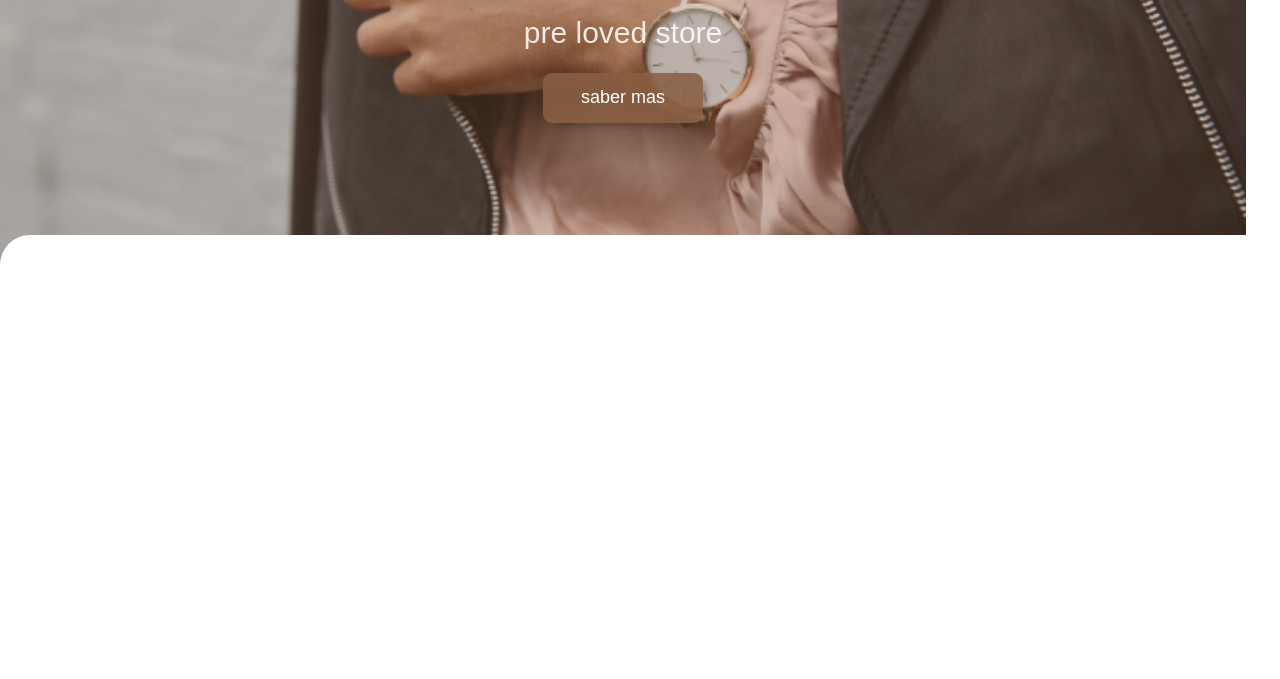
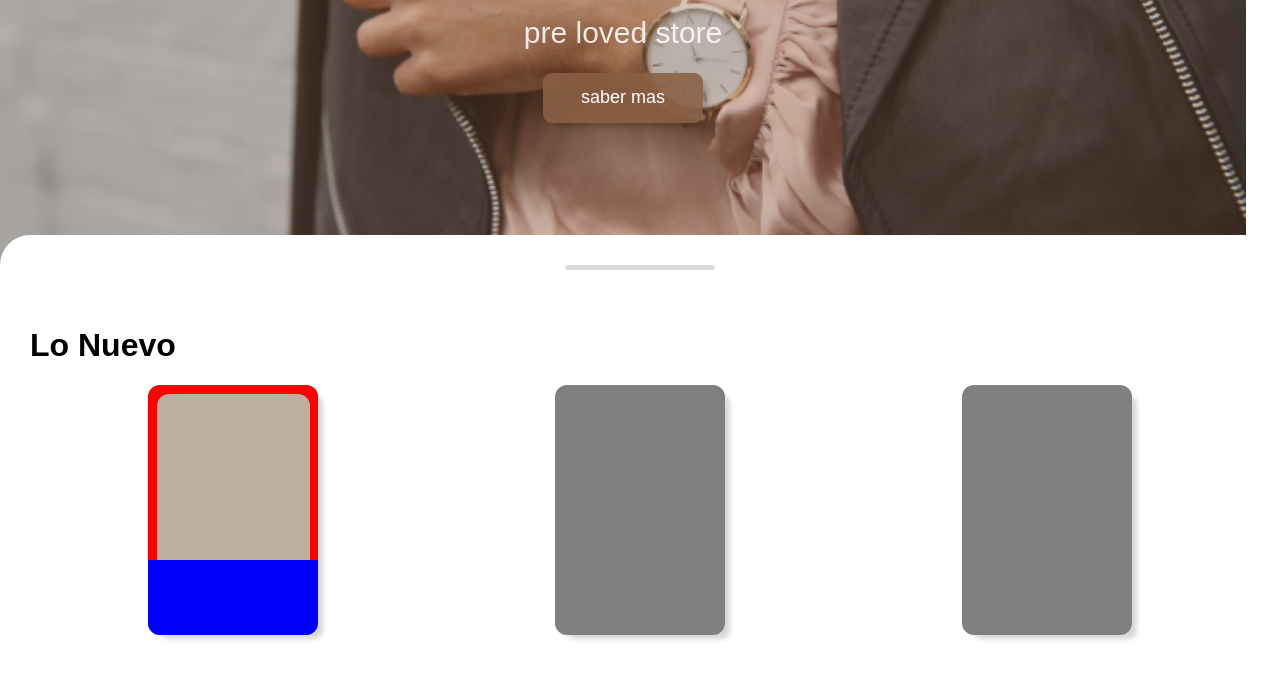
Before and after one commit to Ed4n/Box-Style, a plain HTML site: page index.html in a window 1280 px wide. Shown: the part 365-1044 px from the top of the page. Drawn offline with Linux system fonts and the light colour scheme.

Commit message:
Se trabajo el producto

```diff
--- a/CSS/index.css
+++ b/CSS/index.css
@@ -84,9 +84,25 @@ header {
 main {
   height: 1500px;
   border-radius: 30px 30px 0px 0px;
-  padding: 20px;
+  padding: 30px;
   background-color: white;
   transform: translateY(600px);
   position: relative;
   overscroll-behavior: auto;
 }
+
+
+
+.cont-bar {
+  display: flex;
+  justify-content: center;
+  align-items: center;
+  margin-bottom: 50px;
+}
+
+.bar {
+  width: 150px;
+  height: 5px;
+  border-radius: 12px;
+  background: rgba(0, 0, 0, 0.144);
+}
--- a/CSS/nav.css
+++ b/CSS/nav.css
@@ -53,9 +53,9 @@ nav {
   flex-direction: column;
   clip-path: circle(100px at 90% -10%);
   -webkit-clip-path: circle(100px at 100% -10%);
-  transition: 1s ease-in;
+  transition: 0.7s ease-out;
   pointer-events: none;
-  transform: translateY(-8px);
+  transform: translateY(-12px);
 
   z-index: 9;
 }
--- /dev/null
+++ b/CSS/product.css
@@ -0,0 +1,45 @@
+/* Product // ------------------ */
+.cont-products {
+  display: flex;
+  justify-content: space-around;
+  flex-wrap: wrap;
+}
+
+.product {
+  width: 170px;
+  height: 250px;
+  background: grey;
+  margin: 15px 0px;
+  border-radius: 12px;
+  display: flex;
+  flex-direction: column;
+  align-items: center;
+  box-shadow: 8px 7px 5px -3px rgba(0, 0, 0, 0.16);
+  -webkit-box-shadow: 8px 7px 5px -3px rgba(0, 0, 0, 0.16);
+  -moz-box-shadow: 8px 7px 5px -3px rgba(0, 0, 0, 0.16);
+}
+
+.product-top {
+  background: red;
+  height: 70%;
+  width: 100%;
+  border-radius: 12px 12px 0px 0px;
+  display: flex;
+  justify-content: center;
+  align-items: center;
+}
+
+.product-top__container {
+  width: 90%;
+  height: 95%;
+  align-self: flex-end;
+  border-radius: 12px 12px 0 0;
+  background: var(--color-late);
+}
+
+.product-bottom {
+  background: blue;
+  height: 30%;
+  width: 100%;
+  border-radius: 0 0 12px 12px;
+}
--- a/HTML/index.html
+++ b/index.html
@@ -8,6 +8,7 @@
     <link rel="stylesheet" href="../CSS/index.css" />
     <link rel="stylesheet" href="../CSS/style.css" />
     <link rel="stylesheet" href="../CSS/nav.css">
+    <link rel="stylesheet" href="CSS/product.css">
   </head>
   <body>
     <!-- nav // ============================= -->
@@ -20,7 +21,7 @@
       <ul class="nav-links">
         <div class="nav-info__container">
           <li><a href="#">INICIO</a></li>
-          <li><a href="info.html">ABOUT</a></li>
+          <li><a href="HTML/info.html">ABOUT</a></li>
         </div>
         <div class="nav-links__container">
           <div class="li-card">
@@ -107,14 +108,38 @@
         </h1>
 
         <div class="saber-mas">
-          <a href="info.html">saber mas</a>
+          <a href="HTML/info.html">saber mas</a>
         </div>
       </div>
     </header>
 
     <!-- main content // ====================== -->
-    <main></main>
+    <main>
+      <div class="cont-bar">
+        <div class="bar"></div>
+      </div>
 
-    <script src="../JS/nav.js"></script>
+      <h1>Lo Nuevo</h1>
+      <div class="cont-products">
+        <div class="product">
+          <div class="product-top">
+            <div class="product-top__container">
+              <img src="" alt="">
+            </div>
+          </div>
+          <div class="product-bottom"></div>
+        </div>
+        <div class="product">
+        </div>
+
+        <div class="product">
+        </div>
+      </div>
+
+
+    </main>
+
+    <script src="JS/nav.js"></script>
+    <script src="JS/main.js"></script>
   </body>
 </html>
```
Also changed, not shown: HTML/info.html (+1 -2 lines), JS/main.js (added).
